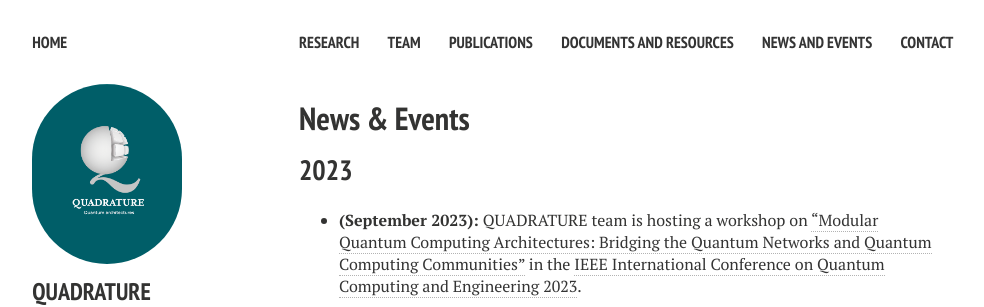
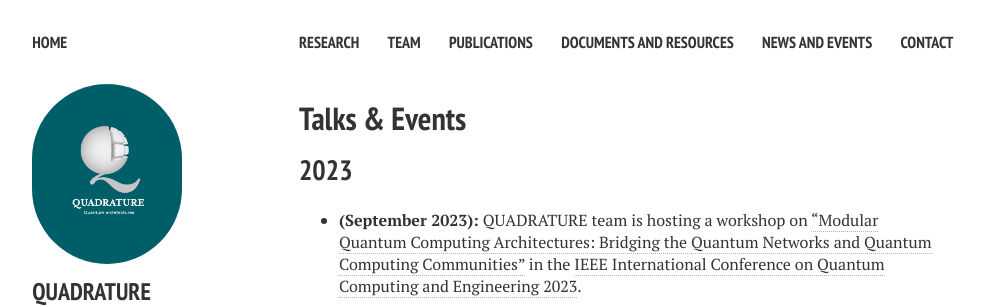
Before and after one commit to biddu/biddu.github.io, a Jekyll site: the page built from news.md, in a window 1280 px wide. Shown: the top 307 px of the page, without its empty margins (21-1005 px from the left). Built offline with Jekyll 4.4.1, drawn with Linux system fonts in a browser that asks for light colours; nearby versions of some CDN libraries.

Commit message:
Update news.md

```diff
--- a/news.md
+++ b/news.md
@@ -1,12 +1,10 @@
 ---
 layout: page
-permalink: /news/
-title: News & Events
+permalink: /talks/
+title: Talks & Events
 tags:
 modified: 24-04-2017
 comments: false
-sidebar:
-  nav: sidebar-news
 ---
 
 ## 2023
```
